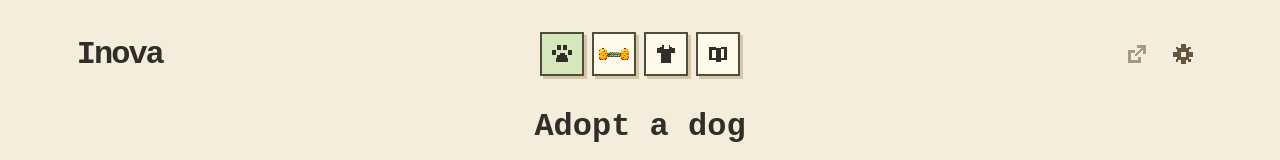
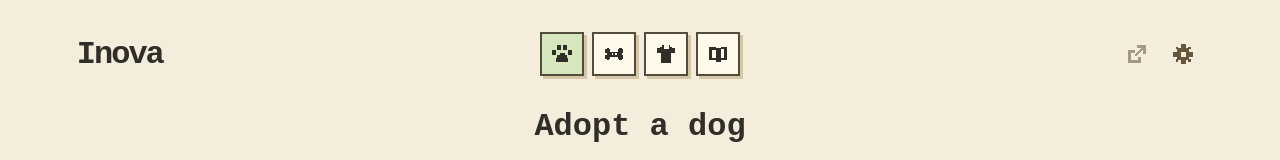
Before and after one commit to JBarmada/Inova, a React (Vite) app: page / in a window 1280 px wide. Shown: the top 160 px of the page. Built offline with nearby package versions, Linux system fonts and the light colour scheme.

Commit message:
Match home quest toy icon to monochrome navigation

```diff
--- a/src/App.tsx
+++ b/src/App.tsx
@@ -11,7 +11,6 @@ import { CompanionControls } from "./features/companion/CompanionControls";
 import { PixelStatus } from "./features/companion/PixelStatus";
 import { useFloatingLayout } from "./features/companion/useFloatingLayout";
 import { PixelIcon } from "./features/companion/PixelIcon";
-import { QuestToyIcon } from "./features/companion/QuestToyIcon";
 
 const tabs = ["companion", "quests", "wardrobe", "memories"] as const;
 type Tab = typeof tabs[number];
@@ -43,7 +42,7 @@ export function App() {
       : <header className="masthead"><h1>Inova</h1>
         <nav className="home-navigation" aria-label="Main navigation">{tabs.map((entry) => <button key={entry} className="nav-icon-button"
           aria-label={tabLabels[entry]} title={tabLabels[entry]} aria-current={tab === entry ? "page" : undefined}
-          onClick={() => selectTab(entry)}>{entry === "quests" ? <QuestToyIcon className="nav-quest-toy" /> : <PixelIcon kind={entry} />}</button>)}</nav>
+          onClick={() => selectTab(entry)}><PixelIcon kind={entry} /></button>)}</nav>
         <CompanionControls onHome={openHome} onFloat={() => void run(toggleFloating, "")} disabled={busy} floating={false} />
       </header>}
     {(floating || tab === "companion") && <PetPanel floating={floating} onToyExpanded={setToyExpanded} />}
--- a/src/features/companion/PixelIcon.tsx
+++ b/src/features/companion/PixelIcon.tsx
@@ -2,6 +2,7 @@ const paths = {
   home: "M7 1h2v2h2v2h2v2h2v2h-2v6H9v-5H7v5H3V9H1V7h2V5h2V3h2z",
   settings: "M6 0h4v3h2V2h2v2h-1v2h3v4h-3v2h1v2h-2v-1h-2v3H6v-3H4v1H2v-2h1v-2H0V6h3V4H2V2h2v1h2zM6 6v4h4V6z",
   companion: "M4 1h3v4H4zM9 1h3v4H9zM0 5h3v4H0zM13 5h3v4h-3zM6 7h4v2h2v2h1v3H3v-3h1V9h2z",
+  quests: "M2 3h2v1h1v2h6V4h1V3h2v1h1v3h-1v2h1v3h-1v1h-2v-1h-1v-2H5v2H4v1H2v-1H1V9h1V7H1V4h1zM6 7h1v2H6zM9 7h1v2H9z",
   wardrobe: "M5 1h6v1h2v1h2v4h-3v8H4V7H1V3h2V2h2zM6 1v3h4V1z",
   memories: "M1 2h5v1h4V2h5v11h-5v1H6v-1H1zM3 4v7h3V5H3zM10 5v6h3V4h-3z",
   float: "M1 5h5v2H3v6h6v-3h2v5H1zM8 1h7v7h-2V4L7 10 6 9l6-6H8z",
--- a/src/styles.css
+++ b/src/styles.css
@@ -18,8 +18,6 @@ button:focus-visible, input:focus-visible, textarea:focus-visible { outline: 3px
 .masthead h1 { margin: 0; font-size: 32px; }
 .masthead .home-navigation { flex: 1; justify-content: center; gap: 8px; margin: 0; }
 .nav-icon-button { display: grid; place-items: center; width: 44px; height: 44px; padding: 10px; }
-.nav-icon-button:has(.nav-quest-toy) { padding: 4px; }
-.nav-quest-toy { display: block; width: 32px; height: 24px; object-fit: contain; image-rendering: pixelated; }
 .masthead .companion-controls { margin-left: auto; }
 .masthead .pixel-icon-button { width: 40px; height: 40px; padding: 8px; }
 h1 { margin: 0 0 20px; font-size: 40px; letter-spacing: -2px; }
```
Also changed, not shown: 1 other file (tests, documents, lock files or other folders).
